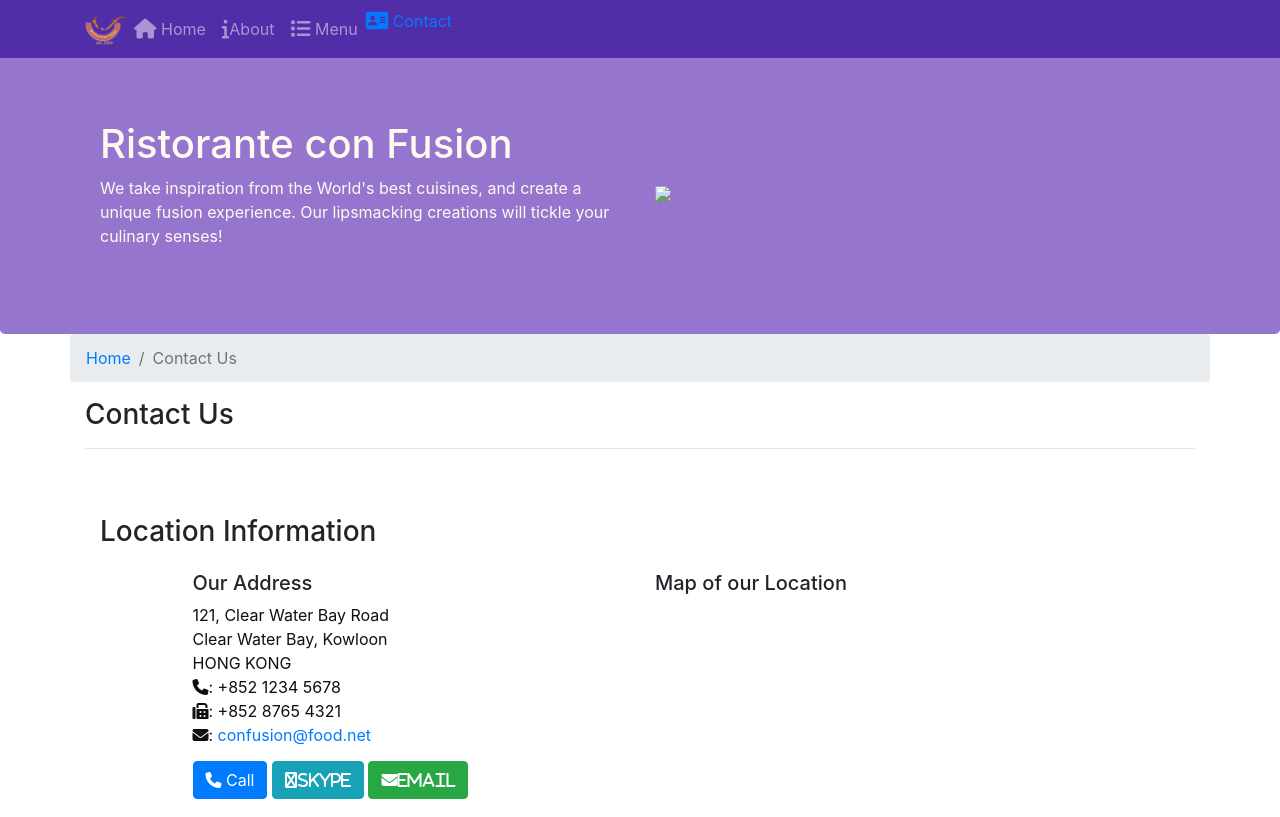
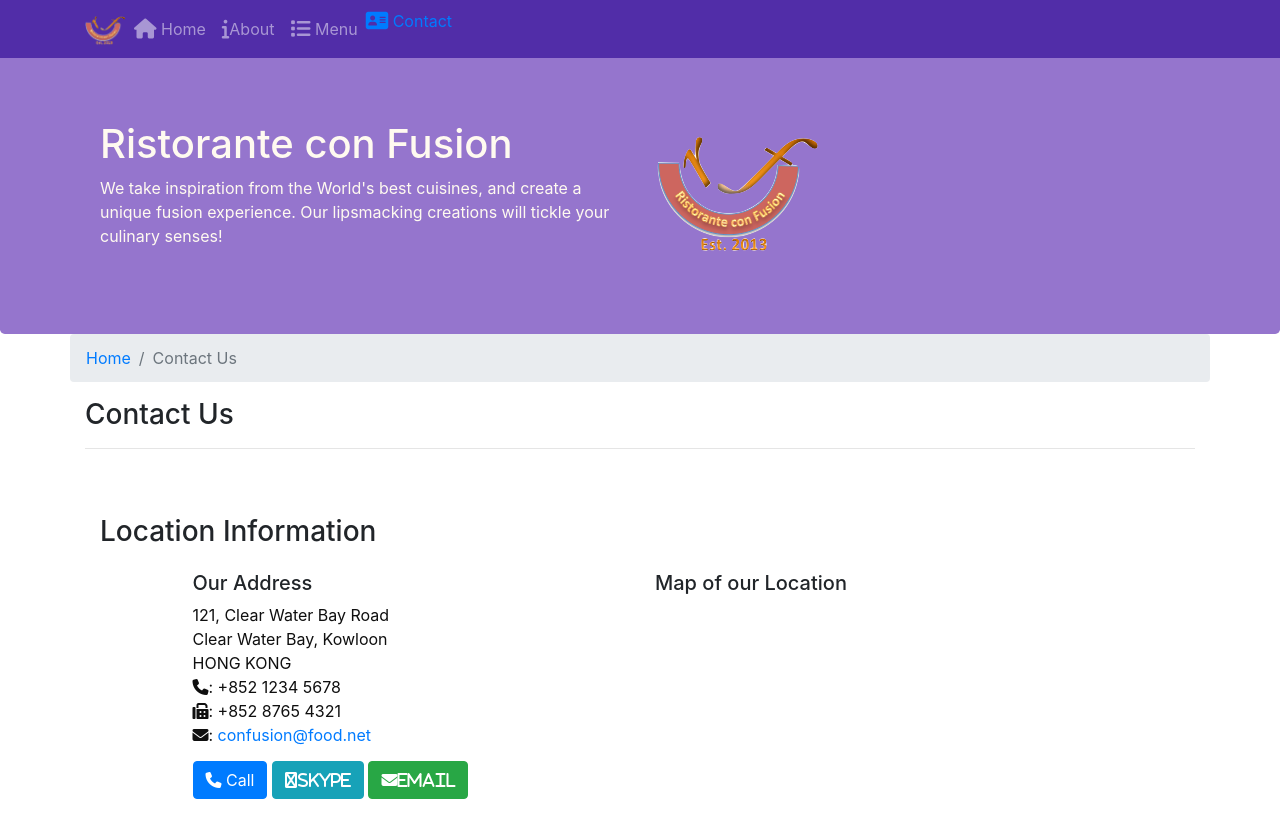
Before and after one commit to sambhu-thakur/Restruant, a plain HTML site: page components/contactus.html in a window 1280 px wide. Shown: the top 817 px of the page. Drawn offline with nearby package versions, Linux system fonts and the light colour scheme; files that its build step writes are made by us from their sources; the site is published under a folder, as on GitHub Pages, so addresses that start at the root find nothing.

Commit message:
Update contactus.html

```diff
--- a/components/contactus.html
+++ b/components/contactus.html
@@ -47,7 +47,7 @@
                     lipsmacking creations will tickle your culinary senses!</p>
             </div>
             <div class="col-12 col-sm align-self-center">
-                <img src="/components/img/logo.png" class="image-fluid">
+                <img src="img/logo.png" class="image-fluid">
             </div>
         </div>
     </div>
```
